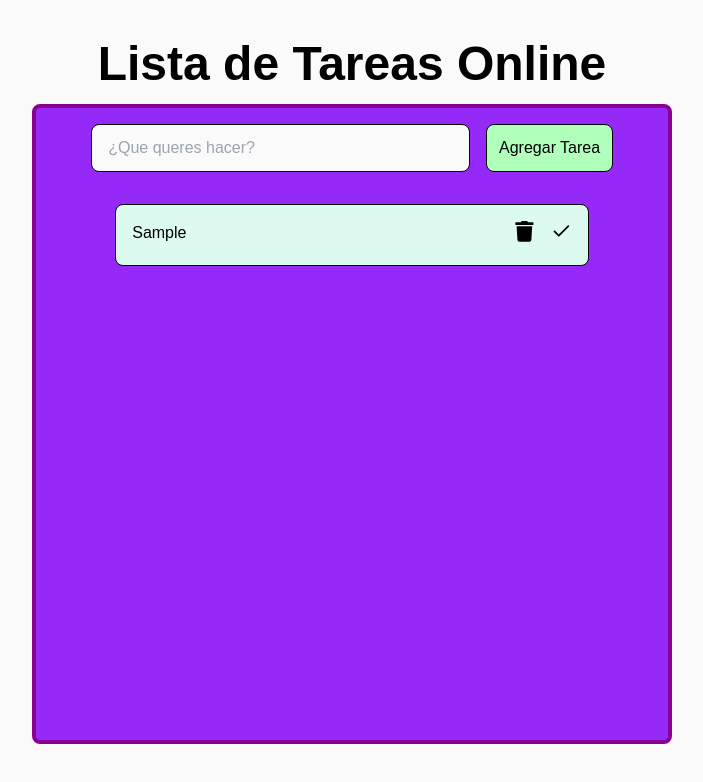
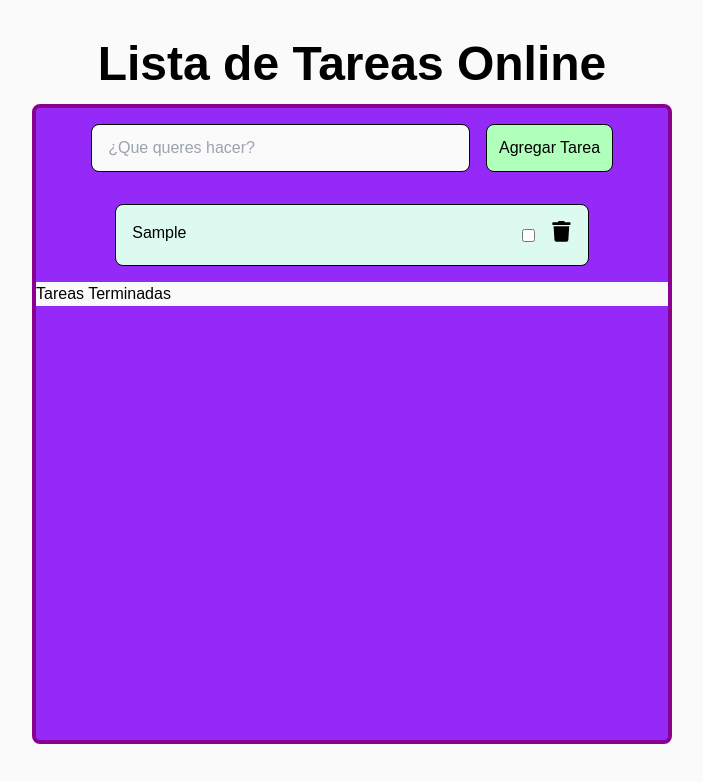
Before and after one commit to valentinggggg/app-arg-programa, a React (Vite) app in the folder app-tareas/: page / in a window 1280 px wide. Both pictures are taken after typing "Sample" into the empty fields and a click on the button "Agregar Tarea". Shown: the top 782 px of the page, without its empty margins (288-991 px from the left). Built offline with nearby package versions, Linux system fonts and the light colour scheme.

Commit message:
boton tareas terminadas
avances

```diff
--- a/app-tareas/src/App.jsx
+++ b/app-tareas/src/App.jsx
@@ -2,8 +2,8 @@
 import './App.css'
 import Body from './components/Body'
 import { useState, useEffect } from 'react';
-import { FaTrash } from "react-icons/fa";
-import { FiCheck } from "react-icons/fi";
+import { Tareas } from './components/Tareas';
+
 
 
 function App() {
@@ -17,6 +17,14 @@ function App() {
 const [itemTarea, setItemTarea] = useState([
 
 ])
+
+const [mostrarCompletas, setMostrarCompletas] = useState(false);
+
+const estadoTarea = etarea => {
+  setItemTarea(
+    itemTarea.map(e => (e.name === etarea.name) ? {...e, done: !e.done}: e)
+  )
+}
 
 useEffect(() => {
   let datos = localStorage.getItem('TareasHistorial');
@@ -35,31 +43,19 @@ useEffect(() => {
     <h1 className="text-5xl font-bold text-center">Lista de Tareas Online</h1>
     <div className='ListaTareas'>
       <Body crearTareas={crearTareas}/>
-      <table className='tableEdit'>
-            <tbody>
-            {
-                itemTarea.map(tarea => (
+      <Tareas tareas={itemTarea} estadoTareas={estadoTarea}/>
 
-                <tr key={tarea.name} className='trEdit'>
-                    <td className='tareasTable'>
-                        {tarea.name}
-                  <div className='iconsCont'>
-                  <button>
-                  <FaTrash className='editIcon'/>
-                  </button>
-                  <button>
-                  <FiCheck className='editIcon'/>
-                  </button>
-                  </div>
-                    </td>
-                </tr>
-                ))
-            }
+      <div>
+        <button onClick={e=>setMostrarCompletas(!mostrarCompletas)}> Tareas Terminadas </button>
+      </div>
+      {
+        mostrarCompletas === true && (
+          <Tareas tareas={itemTarea} estadoTareas={estadoTarea} mostrarCompletas={mostrarCompletas}/>
+        )
+      }
 
-            </tbody>
-        </table>
+
     </div>
-
    </div>
 
   )
--- /dev/null
+++ b/app-tareas/src/components/Tareas.jsx
@@ -0,0 +1,43 @@
+import { FaTrash } from "react-icons/fa";
+
+
+
+
+export const Tareas = ({tareas, estadoTareas, mostrarCompletas = false})=>{
+
+    const taskTableRows = (doneValue) =>
+
+    tareas
+        .filter((tarea) => tarea.done === doneValue)
+        .map((tarea) => (
+            <tr key={tarea.name} className='trEdit'>
+                <td className='tareasTable'>
+                {tarea.name}
+            <div className='iconsCont'>
+            <input type="checkbox"
+            checked={tarea.done}
+            onChange={()=> estadoTareas(tarea)}>
+            </input>
+                <button>
+                <FaTrash className='editIcon'/>
+                </button>
+                </div>
+                </td>
+            </tr>
+
+      ));
+
+
+    return(
+    <table className='tableEdit'>
+        <tbody>
+        {
+        taskTableRows(mostrarCompletas)
+        }
+
+        </tbody>
+    </table>
+    )
+
+
+}
```
